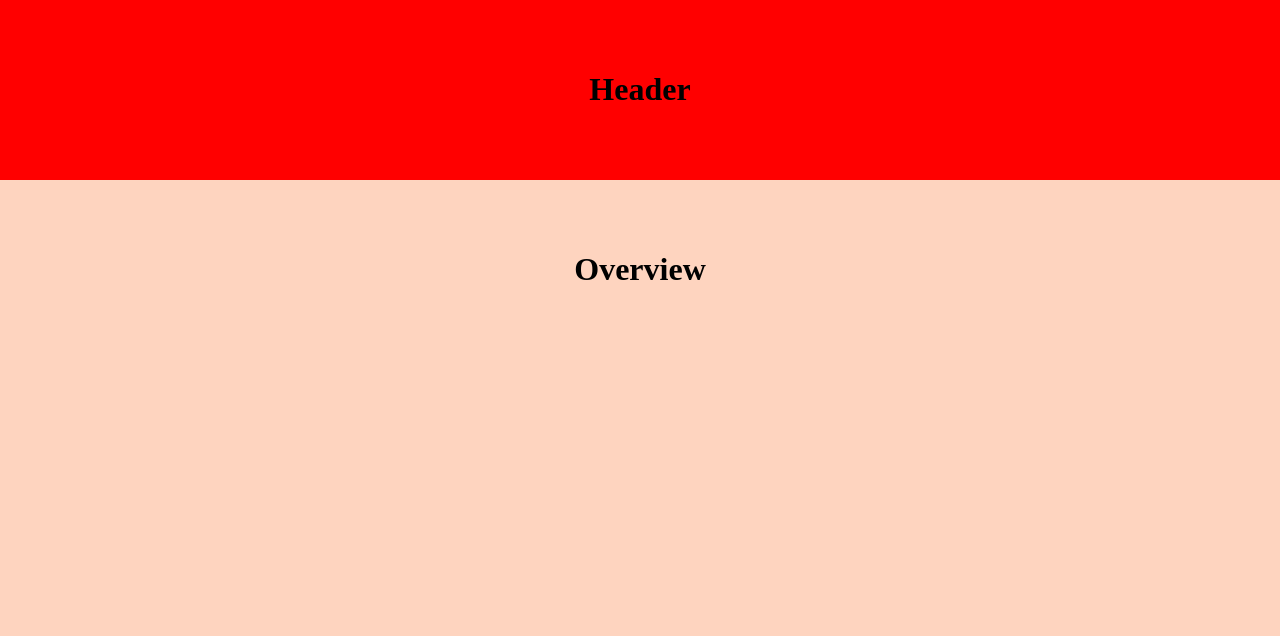
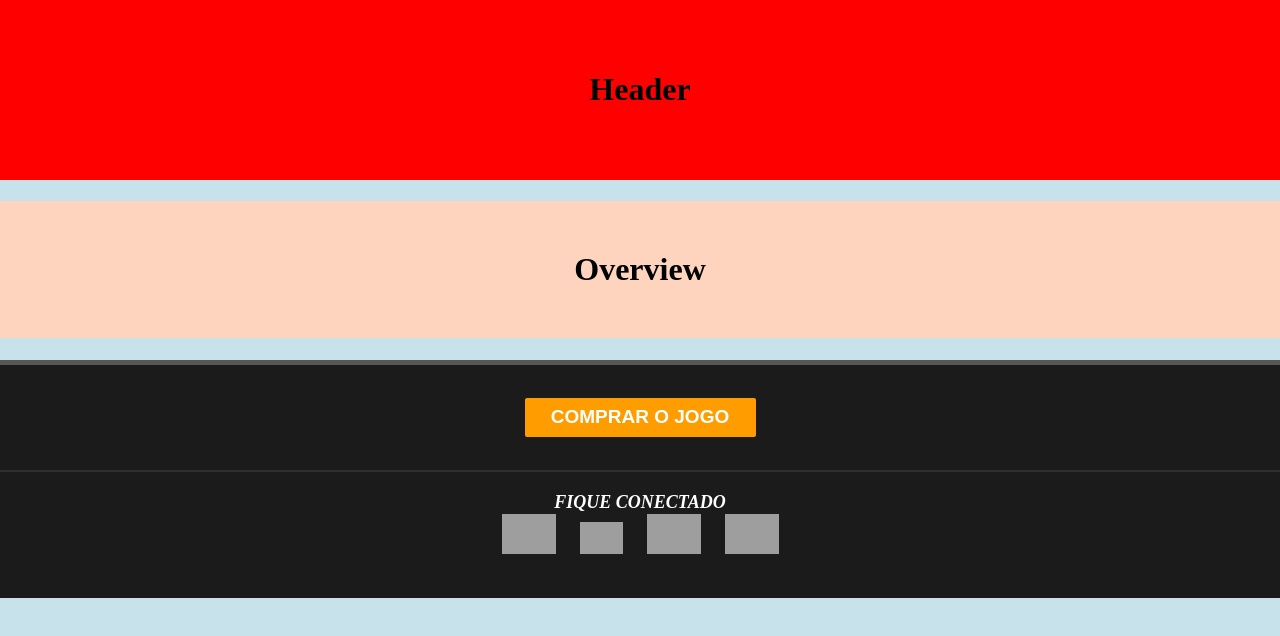
Before and after one commit to Igorgll/Overwatch-Page, a plain HTML site: page ana.html in a window 1280 px wide. Drawn offline with Linux system fonts and the light colour scheme; grey boxes are pictures that could not be loaded.

Commit message:
Changing the background

```diff
--- a/ana.html
+++ b/ana.html
@@ -17,7 +17,35 @@
 			<h1>Overview</h1>
 
 		</main>
+	</div>
 
-	</div>
+	<footer>
+		<section class="footer-compra">
+			<button class="buttonCompra">COMPRAR O JOGO</button>
+		</section>
+		<section class="footer-midia">
+			<p>FIQUE CONECTADO</p>
+			<a href="http://facebook.com" target="_blank">
+				<li>
+					<img src="https://www.iconninja.com/files/424/88/63/facebook-black-icon.png" alt="Facebook">
+				</li>
+			</a>
+			<a href="http://instagram.com" target="_blank">
+				<li class="instagram">
+					<img src="https://upload.wikimedia.org/wikipedia/commons/thumb/6/65/Black_Instagram_icon.svg/1200px-Black_Instagram_icon.svg.png" alt="Instagram">
+				</li>
+			</a>
+			<a href="http://youtube.com" target="_blank">
+				<li>
+					<img src="https://cdn.icon-icons.com/icons2/791/PNG/512/YOUTUBE_icon-icons.com_65487.png" alt="Youtube">
+				</li>
+			</a>
+			<a href="http://twitter.com" target="_blank">
+				<li>
+					<img src="https://cdn3.iconfinder.com/data/icons/picons-social/57/43-twitter-512.png" alt="Twitter">
+				</li>
+			</a>
+		</section>
+	</footer>
 </body>
 </html>
--- a/overview.css
+++ b/overview.css
@@ -1,7 +1,17 @@
 body {
-	background-color: rgb(254, 212, 191);
+	background-color: rgb(199, 226, 235);
+
 	margin: 0;
 	padding: 0;
+}
+
+a {
+	text-decoration: none;
+	color: black;
+}
+
+button {
+	border: none;
 }
 
 header {
@@ -11,6 +21,10 @@ header {
 
 header h1 {
 	text-align: center;
+}
+
+.container {
+	background-color: rgb(254, 212, 191);
 }
 
 .container h1 {
@@ -37,10 +51,87 @@ header h1 {
 
 .tab {
 	position: absolute;
-	margin top: 50%;
+	margin-top: 50%;
 	margin-right: 0;
-	margin left: auto;
+	margin-left: auto;
 	transform: translate(-50% -50% );
 	display: flex;
 	background: red;
 }
+
+footer {
+	background-color: dimgray;
+}
+
+.footer-compra {
+	display: flex;
+    align-items: center;
+	justify-content: center;
+
+	width: 100%;
+	height: 105px;
+
+	background-color: rgb(27, 27, 27);
+	border-bottom: 2px solid rgba(128, 128, 128, 0.2);
+	border-top: 5px solid rgba(128, 128, 128, 0.6) ;
+
+}
+
+.buttonCompra {
+	background-color: #ff9c00;
+
+	color: white;
+	font-size: 19px;
+	font-weight: bold;
+
+	width: 231px;
+	height: 39px;
+
+	border-radius: 2px;
+}
+
+.buttonCompra:hover {
+	background-color: #f7a82b;
+}
+
+.footer-midia {
+	margin-top: -18px;
+
+	text-align: center;
+
+	font-weight: bold;
+
+	width: 100%;
+	height: 126px;
+	background-color: rgb(27, 27, 27);
+}
+
+.footer-midia p {
+	padding-top: 20px;
+	color: white;
+	font-size: 18px;
+	font-style: italic;
+}
+
+.footer-midia li {
+	margin: 0 10px;
+	margin-top: -17px;
+	display: inline-block;
+
+	color:white;
+
+	list-style: none;
+
+	width: 54px;
+	height: 54px;
+}
+
+.footer-midia img {
+	position: relative;
+	max-width: 100%;
+}
+
+.footer-midia .instagram {
+	width: 43px;
+	height: 43px;
+}
--- a/style.css
+++ b/style.css
@@ -1,83 +1,161 @@
 body {
-	background-color: rgb(2, 144, 255);
-	background-position: absolute;
+	background-image: url("img_tree.gif"), url("paper.gif");
+	background-repeat: no-repeat, repeat;
+	background-color: #cccccc;
+	font-family: 'Teko', sans-serif;
+	margin: 0;
+	padding: 0;
 }
 
-.header {
+header {
 	display: flex;
 	flex-wrap: wrap;
 	justify-content: space-between;
 	align-items: center;
 }
 
-.header h1 {
-	font-family: 'Teko', sans-serif;
+header h1 {
 	font-size: 160px;
 	letter-spacing: 6px;
 	opacity: 0.9;
 	margin: 0px;
 }
 
-.panel {
-	padding: 40px 30px;
-	display: flex;
-	flex-wrap: wrap;
-	margin: 0 auto;
-}
-
-.panel li {
-	display: inline-block;
-	flex: 1% 1% 100%;
-	margin: 0 -1.1%;
-	box-shadow: 0.7s;
-	background-color: red;
-	width: 200px;
-	height: 357px;
-	border-radius: 10px;
-}
-
-.panel li:hover {
-	transform: scale(1.2);
-	transition: 0.1s;
-}
-
-
-.panel img {
-	max-width: 100%;
-	width: 100%;
-	height: 140%;
-	display: block;
-	-moz- transition: all 0.3s;
-	-webkit- transition: all 0.3s;
-	transition: all 0.3s;
-}
-
-
-.panel a {
+a {
 	color: rgb(0, 10, 28);
 	text-decoration: none;
 }
 
-figcaption {
-	background-color: rgba(255, 255, 255, 0.4);
-	font-size: 180%;
-	margin: 0px;
-	padding: 0px;
-	list-style: none;
+button {
 	border: none;
 }
 
+.panel {
+	display: flex;
+	flex-wrap: wrap;
+	align-items: center;
+	justify-content: center;
+	margin: 0 3%;
+}
 
-figure {
-	border: solid rgb(255, 255, 255);
-	background-color: #CCD8FF;
-	border-radius: 10px;
+.herois {
+	background-color: #ccd8ff;
+	border: 2px solid rgb(255, 255, 255);
+	margin: 0 7px 7px 0;
+	position: relative;
+	height: 311px;
+}
+
+.herois:hover {
+	transform: scale(1.2);
+	transition: 0.2s;
+}
+
+.herois figure {
 	text-align: center;
-	font-family: 'Teko', sans-serif;
+	margin: 0;
+}
+
+.herois img {
+	position: relative;
+	max-width: 100%;
+	max-height: 100%;
+}
+
+figcaption {
+	color: rgb(209, 195, 195);
+	font-style: italic;
+	background-color: rgba(40, 53, 79, .9);
+	display: block;
+
+	height: 25%;
+
+	text-align: center;
+	font-size: 200%;
+
+	position: absolute;
+
+	bottom: 0;
+	left: 0;
+
+	width: 100%;
+}
+
+figcaption:hover {
+	background-color: white;
+	color: rgba(40, 53, 79, .9);
+}
+
+footer {
+	margin-top: 80px;
+	width: 100%;
+	background-color: dimgray;
+}
+
+.footer-compra {
+	display: flex;
+	align-items: center;
+	justify-content: center;
+
+	width: 100%;
+	height: 105px;
+
+	background-color: rgb(27, 27, 27);
+	border-bottom: 2px solid rgba(128, 128, 128, 0.2);
+	border-top: 5px solid rgba(128, 128, 128, 0.6);
+}
+
+.buttonCompra {
+	background-color: rgb(236, 154, 21);
+
+	color: white;
+	font-size: 19px;
+	font-weight: bold;
+
+	width: 231px;
+	height: 39px;
+
+	border-radius: 2px;
+}
+
+.footer-midia {
+	margin-top: -18px;
+
+	text-align: center;
+
+	font-weight: bold;
+
+	width: 100%;
+	height: 126px;
+	background-color: rgb(27, 27, 27);
+}
+
+.footer-midia p {
+	padding-top: 20px;
+	color: white;
 	font-size: 20px;
-	margin-left: 15px;
-	margin-bottom: -50px;
-	margin-top: 16px;
-	margin-right: 15px;
+	font-style: italic;
+}
+
+.footer-midia li {
+	margin: 0 10px;
+	margin-top: -17px;
+	display: inline-block;
+
+	color: white;
+
+	list-style: none;
+
+	width: 54px;
+	height: 54px;
+}
+
+.footer-midia img {
 	position: relative;
+	max-width: 100%;
 }
+
+.footer-midia .instagram {
+	width: 43px;
+	height: 43px;
+}
--- a/style2.css
+++ /dev/null
@@ -1,62 +0,0 @@
-body {
-    background-color: rgb(2, 144, 255);
-    background-position: absolute;
-    font-family: 'Teko', sans-serif;
-}
-
-header {
-	display: flex;
-	flex-wrap: wrap;
-	justify-content: space-between;
-	align-items: center;
-}
-
-header h1 {
-	font-size: 160px;
-	letter-spacing: 6px;
-	opacity: 0.9;
-	margin: 0px;
-}
-
-a {
-	color: rgb(0, 10, 28);
-	text-decoration: none;
-}
-
-.panel {
-	display: flex;
-    flex-wrap: wrap;
-    margin: 0 2%;
-}
-
-.herois {
-    margin: 0 5px 20px 0;
-    position: relative;
-    height: 300px;
-}
-
-.herois figure {
-	background-color: #CCD8FF;
-	border: solid rgb(255, 255, 255);
-	border-radius: 10px;
-    text-align: center;
-    margin: 0;
-}
-
-.herois img {
-    position: relative;
-    max-width: 100%;
-}
-
-figcaption {
-    text-align: center;
-	background-color: rgba(255, 255, 255, 0.9);
-    font-size: 200%;
-    margin-top: -53px;
-    position: relative;
-}
-
-.herois:hover {
-	transform: scale(1.2);
-	transition: 0.1s;
-}
```
Also changed, not shown: index.html (+60 -32 lines).
